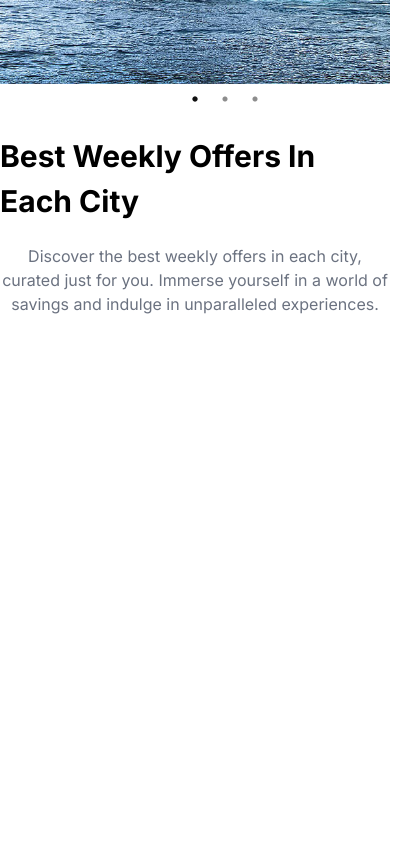
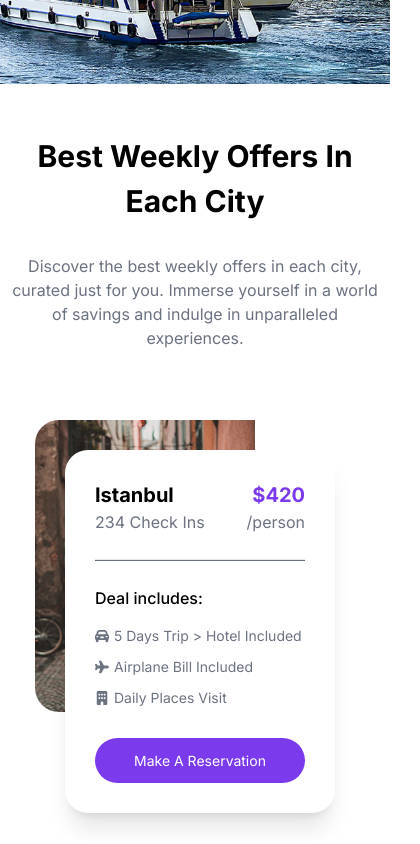
Before and after one commit to Sadriddin0124/tour, a Next.js app: page /en in a window 390 px wide. Shown: the part 760-1604 px from the top of the page, 420 px wide, since content can reach past the window. Built offline with nearby package versions, Linux system fonts and the light colour scheme.

Commit message:
responsive completed

```diff
--- a/messages/uz.json
+++ b/messages/uz.json
@@ -226,14 +226,36 @@
       "desc": "15/25, Chilanzar - 9, Tashkent city"
     },
     "reservation": {
-      "title": "Make Your Reservation Through This Form",
-      "name": "Your Name",
-      "phone": "Your Phone Number",
-      "guests": "Number Of Guests",
-      "date": "Check In Date",
-      "destinantion": "Choose Your Destination",
-      "visa": "Choose Your Visa Support",
-      "btn": "Make Your Reservation Now"
+      "title": "O'z joyingizni band qiling",
+      "name": "Ismingiz",
+      "phone": "Telefon raqamingiz",
+      "guests": "Necha kishisiz",
+      "date": "Uchish sanasi",
+      "destination": "Manzilingizni tanlang",
+      "visa": "Visa turini tanlangt",
+      "btn": "Band Qilish",
+      "city1": "Antalya",
+      "city2": "Istanbul",
+      "city3": "Dubai",
+      "city4": "Sharm El-Sheikh",
+      "city5": "Kuala Lumpur",
+      "city6": "Canada",
+      "city7": "England",
+      "country": "Choose Your Country",
+      "country1": "USA",
+      "country2": "Europe",
+      "country3": "England",
+      "country4": "Japan",
+      "country5": "Oman",
+      "country6": "Saudi Arabia",
+      "country7": "India",
+      "country8": "China"
+    },
+    "footer": {
+      "title": "SAYOHAT QILISHNI XOHLAYSIZMI?",
+      "subtitle": "Unda biz bilan hoziroq bog'laning",
+      "btn": "Bog'lanish",
+      "bottom": "Copyright © 2024 Zamon Business Tour. All rights reserved."
     }
   }
 }
--- a/src/app/[locale]/globals.css
+++ b/src/app/[locale]/globals.css
@@ -28,3 +28,17 @@
 * {
   scroll-behavior: smooth;
 }
+
+@media (max-width: 700px) {
+  .slide__item {
+    width: 70% !important;
+    margin: 0 15% !important;
+  }
+}
+
+@media (max-width: 500px)  {
+  .slide__item {
+    width: 100% !important;
+    margin: 0 50px 0 0 !important;
+  }
+}
--- a/src/app/[locale]/page.tsx
+++ b/src/app/[locale]/page.tsx
@@ -134,42 +134,42 @@ export default function Home() {
       desc3: t("offers3.desc3"),
       button: t("offers3.button"),
     },
-    // {
-    //   img: Sharm3,
-    //   city: t("offers3.city"),
-    //   price: t("offers3.price"),
-    //   subtitle1: t("offers3.subtitle1"),
-    //   subtitle2: t("offers3.subtitle2"),
-    //   desc_title: t("offers3.desc_title"),
-    //   desc1: t("offers3.desc1"),
-    //   desc2: t("offers3.desc2"),
-    //   desc3: t("offers3.desc3"),
-    //   button: t("offers3.button")
-    // },
-    // {
-    //   img: USA,
-    //   city: t("offers3.city"),
-    //   price: t("offers3.price"),
-    //   subtitle1: t("offers3.subtitle1"),
-    //   subtitle2: t("offers3.subtitle2"),
-    //   desc_title: t("offers3.desc_title"),
-    //   desc1: t("offers3.desc1"),
-    //   desc2: t("offers3.desc2"),
-    //   desc3: t("offers3.desc3"),
-    //   button: t("offers3.button")
-    // },
-    // {
-    //   img: Canada,
-    //   city: t("offers3.city"),
-    //   price: t("offers3.price"),
-    //   subtitle1: t("offers3.subtitle1"),
-    //   subtitle2: t("offers3.subtitle2"),
-    //   desc_title: t("offers3.desc_title"),
-    //   desc1: t("offers3.desc1"),
-    //   desc2: t("offers3.desc2"),
-    //   desc3: t("offers3.desc3"),
-    //   button: t("offers3.button")
-    // },
+    {
+      img: Sharm3,
+      city: t("offers3.city"),
+      price: t("offers3.price"),
+      subtitle1: t("offers3.subtitle1"),
+      subtitle2: t("offers3.subtitle2"),
+      desc_title: t("offers3.desc_title"),
+      desc1: t("offers3.desc1"),
+      desc2: t("offers3.desc2"),
+      desc3: t("offers3.desc3"),
+      button: t("offers3.button")
+    },
+    {
+      img: USA,
+      city: t("offers3.city"),
+      price: t("offers3.price"),
+      subtitle1: t("offers3.subtitle1"),
+      subtitle2: t("offers3.subtitle2"),
+      desc_title: t("offers3.desc_title"),
+      desc1: t("offers3.desc1"),
+      desc2: t("offers3.desc2"),
+      desc3: t("offers3.desc3"),
+      button: t("offers3.button")
+    },
+    {
+      img: Canada,
+      city: t("offers3.city"),
+      price: t("offers3.price"),
+      subtitle1: t("offers3.subtitle1"),
+      subtitle2: t("offers3.subtitle2"),
+      desc_title: t("offers3.desc_title"),
+      desc1: t("offers3.desc1"),
+      desc2: t("offers3.desc2"),
+      desc3: t("offers3.desc3"),
+      button: t("offers3.button")
+    },
   ];
   const DestinationData = [
     {
@@ -322,7 +322,6 @@ export default function Home() {
     <div>
       <Navbar navLinkItem={navLink} />
       <HeaderSlider data={sliderData} />
-      {/* <Image src={Istanbul} alt="header" width={1000} height={1000} className="w-[100%] h-[100vh]"/> */}
       <CardSlider
         OffersData={OffersData}
         Offers={{ title: t("offers.title"), subtitle: t("offers.subtitle") }}
@@ -331,14 +330,10 @@ export default function Home() {
         OffersData={OffersData}
         Offers={{ title: t("offers.title"), subtitle: t("offers.subtitle") }}
       />
-      {/* <Offers
+      <Support
         OffersData={OffersData}
         Offers={{ title: t("offers.title"), subtitle: t("offers.subtitle") }}
       />
-      <Support
-        OffersData={OffersData}
-        Offers={{ title: t("offers.title"), subtitle: t("offers.subtitle") }}
-      /> */}
       <Destination
         DestinationData={DestinationData}
         Destination={{
--- a/src/app/ui/Countries/Countries.tsx
+++ b/src/app/ui/Countries/Countries.tsx
@@ -18,12 +18,12 @@ const Countries = ({CountriesData, Countries}: {CountriesData: CountriesType[],
                 return <div key={index} className='w-[100%] xl:w-[80%] flex gap-[20px] py-[40px] items-start flex-col md:flex-row'>
                     <Image src={item?.img} alt={item?.title} width={300} height={200} className='rounded-[23px] w-[100%] md:w-[300px]'/>
                     <div className='flex flex-col justify-between pb-[15px]'>
-                        <div className='flex w-[100%] justify-between'>
+                        <div className='flex w-[100%] justify-between flex-wrap gap-[10px] mb-[20px]'>
                             <div>
                                 <h1 className='text-[20px] font-[700]'>{item?.title}</h1>
                                 <p className='text-[16px] text-gray-400'>{item?.subtitle}</p>
                             </div>
-                            <button className='px-[30px] py-[12px] font-[500] bg-violet-600 text-white text-[14px] rounded-full'>{item?.button}</button>
+                            <button className='px-[30px] whitespace-nowrap py-[12px] font-[500] bg-violet-600 text-white text-[14px] rounded-full'>{item?.button}</button>
                         </div>
                         <p className='text-[16px] text-gray-400 mt-[20px]'>{item?.desc}</p>
                         <div className='w-[100%] flex justify-between py-[15px] border-t mt-[15px] border-b'>
--- a/src/app/ui/Destination/Destination.tsx
+++ b/src/app/ui/Destination/Destination.tsx
@@ -13,7 +13,7 @@ const Destination = ({DestinationData, Destination}: {DestinationData: Destinati
                 return <div key={index} className='w-[100%] xl:w-[80%] flex gap-[20px] py-[40px] border-b items-start md:flex-row flex-col'>
                     <Image src={item?.img} alt={item?.title} width={300} height={200} className='rounded-[23px] md:w-[300px] w-[100%]'/>
                     <div className='flex flex-col justify-between'>
-                        <div className='flex w-[100%] justify-between items-start'>
+                        <div className='flex w-[100%] justify-between flex-wrap gap-[10px] mb-[20px] items-start'>
                             <div>
                                 <h1 className='text-[20px] font-[700]'>{item?.title}</h1>
                                 <p className='text-[16px] text-gray-500'>{item?.subtitle}</p>
--- a/src/app/ui/OffersSlider/OffersSlider.tsx
+++ b/src/app/ui/OffersSlider/OffersSlider.tsx
@@ -1,45 +1,78 @@
-"use client"
+"use client";
 import { OffersTypes } from "@/app/types/slider.types";
 import Image from "next/image";
-import React from "react";
+import React, { useEffect, useRef, useState } from "react";
 import { FaCarRear } from "react-icons/fa6";
 import { FaPlane } from "react-icons/fa";
 import { FaBuilding } from "react-icons/fa6";
-import Slider from 'react-slick';
-import 'slick-carousel/slick/slick-theme.css';
-
-const CardSlider = ({ OffersData, Offers }: { OffersData: OffersTypes[], Offers: {title: string; subtitle: string} }) => {
-  const settings = {
-    dots: true,
-    infinite: true,
-    speed: 500,
-    slidesToShow: 3,
-    slidesToScroll: 1,
-    responsive: [
-      {
-        breakpoint: 940,
-        settings: {
-          slidesToShow: 2,
-          slidesToScroll: 1,
-        },
-      },
-      {
-        breakpoint: 600,
-        settings: {
-          slidesToShow: 1,
-          slidesToScroll: 1,
-        },
-      },
-    ],
+import "@splidejs/splide/dist/css/splide.min.css";
+import { Swiper, SwiperSlide } from "swiper/react";
+import "swiper/css";
+const OffersSlider = ({
+  OffersData,
+  Offers,
+}: {
+  OffersData: OffersTypes[];
+  Offers: { title: string; subtitle: string };
+}) => {
+  const screenSizeRef = useRef({
+    width: window.innerWidth,
+    height: window.innerHeight,
+  });
+  // const [width, setWidth] = useState(0);
+  // useEffect(() => {
+  //   const handleResize = () => {
+  //     screenSizeRef.current = {
+  //       width: window.innerWidth,
+  //       height: window.innerHeight,
+  //     };
+  //     let width = screenSizeRef.current.width;
+  //     setWidth(width);
+  //   };
+  //   handleResize();
+  // }, []);
+  const SlideChange = () => {
+    screenSizeRef.current = {
+      width: window.innerWidth,
+      height: window.innerHeight,
     };
+    let width = screenSizeRef.current.width;
+    // setWidth(width);
+    width < 1200 && width > 800
+      ? setSlideNum(2)
+      : width < 800
+      ? setSlideNum(1)
+      : setSlideNum(3);
+  };
+  const [slideNum, setSlideNum] = useState(3);
   return (
-    <div id="tours" className="py-[50px] flex flex-col items-center gap-[20px] bg-white" >
-      <h1 className="text-[30px] font-[700]">{Offers?.title}</h1>
-      <p className="text-[16px] text-gray-500 max-w-[700px] text-center">{Offers?.subtitle}</p>
-      <div className="py-[20px] w-[100%] px-[30px] h-[80vh]  bg-white overflow-hidden">
-      <Slider {...settings}>
-        {OffersData?.map((item, index) => (
-          <div key={index} className="relative w-[360px] min-h-[420px] mx-auto sm:left-[-40px]">
+    <div className="w-[100%]  py-[50px] gap-[20px] px-[10px]">
+      <h1 className="text-[30px] font-[700] w-[100%] text-center">
+        {Offers?.title}
+      </h1>
+      <p className="text-[16px] text-gray-500  w-[100%] mt-[30px] text-center">
+        {Offers?.subtitle}
+      </p>
+      <Swiper
+        spaceBetween={0}
+        loop={true}
+        slidesPerView={slideNum}
+        autoplay={true}
+        onSlideChange={SlideChange}
+        onSwiper={(swiper) => console.log(swiper)}
+        navigation={true}
+        className="pl-[20px] w-[95%] h-[100vh]"
+      >
+        {OffersData?.map((item, index) => {
+          return (
+            <SwiperSlide
+              className="min-h-[90vh] pt-[70px] slide__item"
+              key={index}
+            >
+              <div
+                key={index}
+                className="relative w-[320px] sm:w-[370px] min-h-[420px] mx-auto sm:left-[-40px]"
+              >
                 <Image
                   src={item?.img}
                   alt={item?.city}
@@ -47,7 +80,7 @@ const CardSlider = ({ OffersData, Offers }: { OffersData: OffersTypes[], Offers:
                   height={380}
                   className="w-[220px] h-[292px] rounded-l-3xl"
                 />
-          <div className="w-[270px] min-h-[360px] shadow-xl flex flex-col items-start rounded-[23px] absolute left-[30px] z-30 bg-white top-[30px] p-[30px]">
+                <div className="w-[270px] min-h-[360px] shadow-xl flex flex-col items-start rounded-[23px] absolute left-[30px] md:left-[25%] z-30 bg-white top-[30px] p-[30px]">
                   <div className="w-[100%] flex justify-between">
                     <h1 className="text-[20px] font-[700]">{item?.city}</h1>
                     <h1 className="text-violet-600 text-[20px] font-[700]">
@@ -58,7 +91,7 @@ const CardSlider = ({ OffersData, Offers }: { OffersData: OffersTypes[], Offers:
                     <p>{item?.subtitle1}</p>
                     <p>{item?.subtitle2}</p>
                   </div>
-            <hr className="w-[100%] h-[2px] bg-gray-500 my-[25px]"/>
+                  <hr className="w-[100%] h-[2px] bg-gray-500 my-[25px]" />
                   <h1 className="text-[16px] font-[500] mb-[10px]">
                     {item?.desc_title}
                   </h1>
@@ -79,11 +112,12 @@ const CardSlider = ({ OffersData, Offers }: { OffersData: OffersTypes[], Offers:
                   </button>
                 </div>
               </div>
-        ))}
-      </Slider>
-    </div>
+            </SwiperSlide>
+          );
+        })}
+      </Swiper>
     </div>
   );
 };
 
-export default CardSlider;
+export default OffersSlider;
--- a/src/app/ui/Support/Support.tsx
+++ b/src/app/ui/Support/Support.tsx
@@ -1,19 +1,59 @@
+"use client"
 import { OffersTypes } from "@/app/types/slider.types";
 import Image from "next/image";
-import React from "react";
+import React, { useEffect, useRef, useState } from "react";
 import { FaCarRear } from "react-icons/fa6";
 import { FaPlane } from "react-icons/fa";
 import { FaBuilding } from "react-icons/fa6";
-
+import "@splidejs/splide/dist/css/splide.min.css";
+import { Swiper, SwiperSlide } from 'swiper/react';
+import 'swiper/css';
 const Support = ({ OffersData, Offers }: { OffersData: OffersTypes[], Offers: {title: string; subtitle: string} }) => {
+  const screenSizeRef = useRef({
+    width: window.innerWidth,
+    height: window.innerHeight,
+  });
+  const [width, setWidth] = useState(0)
+  useEffect(() => {
+    const handleResize = () => {
+      screenSizeRef.current = {
+        width: window.innerWidth,
+        height: window.innerHeight,
+      };
+      let width = screenSizeRef.current.width
+      setWidth(width)
+    }
+    handleResize()
+  }, []);
+  const SlideChange = () => {
+    screenSizeRef.current = {
+      width: window.innerWidth,
+      height: window.innerHeight,
+    };
+    let width = screenSizeRef.current.width
+    setWidth(width)
+    width < 1200 && width > 800 ? setSlideNum(2) : width < 800 ? setSlideNum(1) : setSlideNum(3)
+  }
+  const [slideNum, setSlideNum] = useState(3)
   return (
-    <div className="w-[100%] flex flex-col items-center py-[50px] gap-[20px]">
-      <h1 className="text-[30px] font-[700]">{Offers?.title}</h1>
-      <p className="text-[16px] text-gray-500 max-w-[700px] text-center">{Offers?.subtitle}</p>
-      <div className="px-[20px] py-[50px] flex gap-[30px]">
+    <div className="w-[100%]  py-[50px] gap-[20px] px-[10px]">
+      <h1 className="text-[30px] font-[700] w-[100%] text-center">{Offers?.title}</h1>
+      <p className="text-[16px] text-gray-500  w-[100%] mt-[30px] text-center">{Offers?.subtitle}</p>
+      <Swiper
+      spaceBetween={0}
+      loop={true}
+      slidesPerView={slideNum}
+      autoplay={true}
+      onSlideChange={SlideChange}
+      onSwiper={(swiper) => console.log(swiper)}
+      navigation={true}
+      className='pl-[20px] w-[95%] h-[100vh]'
+    >
       {OffersData?.map((item, index) => {
         return (
-          <div key={index} className="relative w-[360px] min-h-[420px]">
+          <SwiperSlide  className="min-h-[100vh] pt-[70px] slide__item" key={index}>
+
+             <div key={index} className="relative w-[320px] sm:w-[360px] min-h-[420px]">
                <Image
                  src={item?.img}
                  alt={item?.city}
@@ -53,9 +93,11 @@ const Support = ({ OffersData, Offers }: { OffersData: OffersTypes[], Offers: {t
                  </button>
                </div>
              </div>
+
+            </SwiperSlide>
         );
       })}
-    </div>
+          </Swiper>
     </div>
   );
 };
```
Also changed, not shown: messages/ru.json (+32 -0 lines), src/app/ui/HeaderSlider/HeaderSlider.tsx (+2 -5 lines), src/app/ui/Locations/Locations.tsx (+54 -5 lines), src/app/ui/Navbar/Navbar.tsx (+4 -5 lines). Lines whose indentation alone changed are shown as unchanged.
